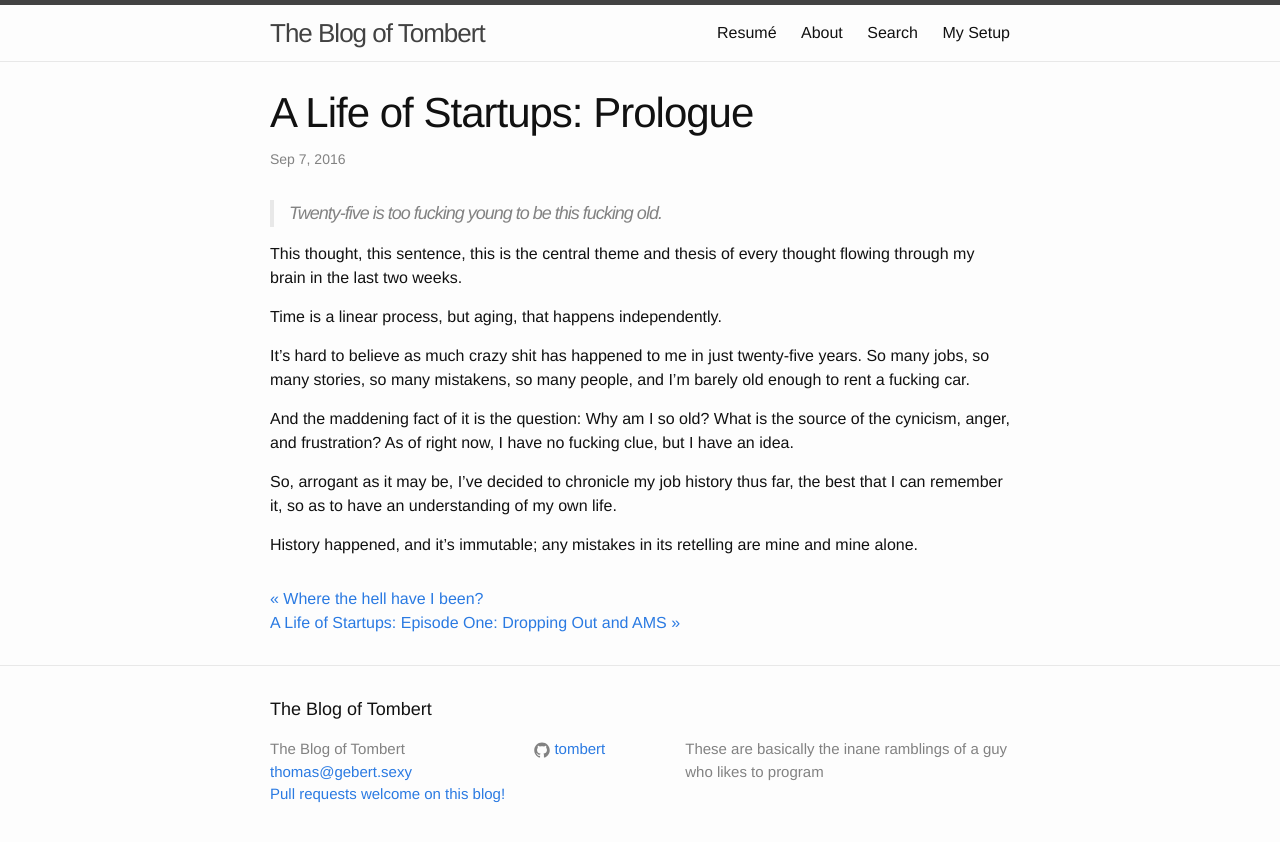
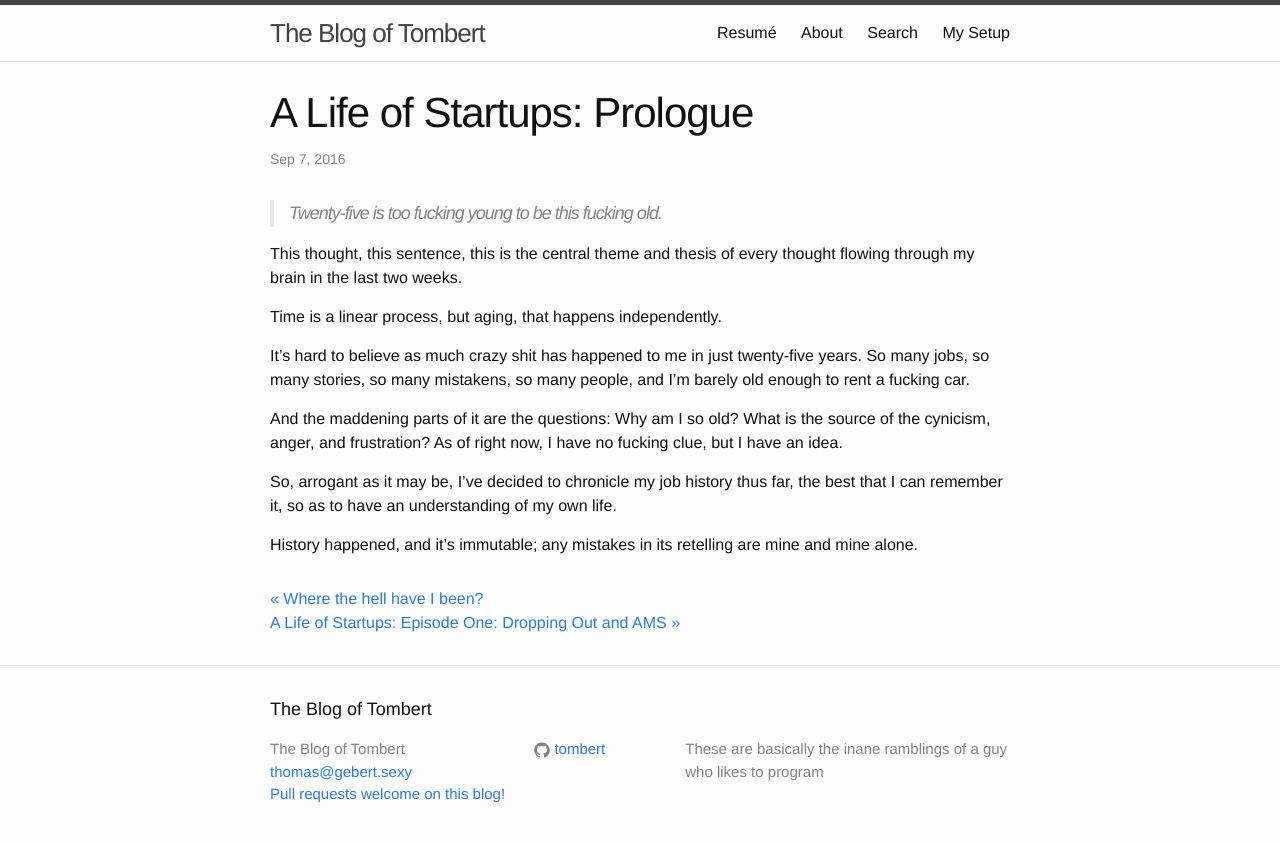
Before and after one commit to Tombert/tombert.github.io2, a Jekyll site: the page built from _posts/2016-09-06-Starups-prolog.markdown, in a window 1280 px wide. Shown: the top 842 px of the page. Built offline with Jekyll 4.4.1, drawn with Linux system fonts in a browser that asks for light colours; nearby versions of some CDN libraries; comment, search, counter and statistics services are not loaded.

```diff
--- a/_posts/2016-09-06-Starups-prolog.markdown
+++ b/_posts/2016-09-06-Starups-prolog.markdown
@@ -13,7 +13,7 @@
 
 It's hard to believe as much crazy shit has happened to me in just twenty-five years. So many jobs, so many stories, so many mistakens, so many people, and I'm barely old enough to rent a fucking car.
 
-And the maddening fact of it is the question: Why am I so old?  What is the source of the cynicism, anger, and frustration? As of right now, I have no fucking clue, but I have an idea.
+And the maddening parts of it are the questions: Why am I so old?  What is the source of the cynicism, anger, and frustration? As of right now, I have no fucking clue, but I have an idea.
 
 So, arrogant as it may be, I've decided to chronicle my job history thus far, the best that I can remember it, so as to have an understanding of my own life.
 
```
